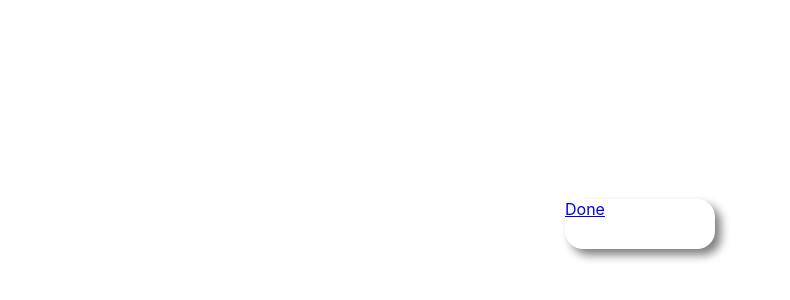
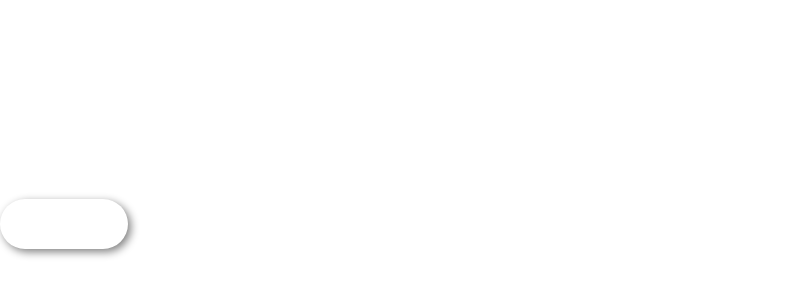
Before and after one commit to Harvin10/Personal-Website, a React (Create React App) app in the folder frontend/: page / in a window 1280 px wide. Shown: the part 176-476 px from the top of the page, without its empty margins (0-790 px from the left). Built offline with nearby package versions, Linux system fonts and the light colour scheme.

Commit message:
component login

```diff
--- a/frontend/src/App.css
+++ b/frontend/src/App.css
@@ -1,6 +1,6 @@
 .App {
   height: 100vh;
-  width: 100vw;
+  width: 10vw;
   display: flex;
   justify-content: center;
   align-items: center;
--- a/frontend/src/App.js
+++ b/frontend/src/App.js
@@ -1,10 +1,10 @@
-import Button from './components/Button/Button.js';
+import Input from './components/Input/Input.js';
 import './App.css';
 
 function App() {
   return (
     <div className="App">
-      <Button redirect="/home" name="Done" />
+      <Input type="text" />
     </div>
   );
 }
--- a/frontend/src/components/Button/Button.js
+++ b/frontend/src/components/Button/Button.js
@@ -12,7 +12,12 @@ function Button(props) {
 
     return (
         <Router>
-            <Link to={ props.redirect } className={ style.join(' ') } onClick={() => isClick ? setClick(false) : setClick(true) }>
+            <Link to={ props.redirect } className={ style.join(' ') } onClick={() => {
+                setClick(true);
+                setTimeout(() => {
+                    setClick(false);
+                }, 200) ;
+            }}>
                 { props.name }
             </Link>
 
--- a/frontend/src/components/Button/Button.module.css
+++ b/frontend/src/components/Button/Button.module.css
@@ -1,38 +1,76 @@
 .button {
+    /* display */
+    background-color: white;
+    display: flex;
+    justify-content: center;
+    align-items: center;
+    /* width/height */
     width: 150px;
     height: 50px;
+    /* padding/margin */
+
+    /* border */
     border: 0px;
-    border-radius: 18px;
-    -webkit-border-radius: 18px;
-    -moz-border-radius: 18px;
-    -ms-border-radius: 18px;
-    -o-border-radius: 18px;
+    border-radius: 50px;
+    -webkit-border-radius: 50px;
+    -moz-border-radius: 50px;
+    -ms-border-radius: 50px;
+    -o-border-radius: 50px;
     outline: none !important;
+    /* text */
+    text-decoration: none;
+    /* shadow */
+    box-shadow: 6px 6px 10px gray;
+    /* transition/animation */
     transition: 0.1s;
     -webkit-transition: 0.1s;
     -moz-transition: 0.1s;
     -ms-transition: 0.1s;
     -o-transition: 0.1s;
-
-    background-color: white;
-    box-shadow: 6px 6px 10px gray;
+    /* others */
 }
 
 .button:hover {
+    /* display */
     background-color: whitesmoke;
+    /* width/height */
+
+    /* padding/margin */
+
+    /* border */
+
+    /* text */
+
+    /* shadow */
+
+    /* transition/animation */
+
+    /* others */
 }
 
 .button_click {
+    /* display */
     background-color: whitesmoke;
+    /* width/height */
+
+    /* padding/margin */
+
+    /* border */
+
+    /* text */
+
+    /* shadow */
+    box-shadow: 3px 3px 8px gray;
+    /* transition/animation */
     transform: translate(3px, 3px);
     -webkit-transform: translate(3px, 3px);
     -moz-transform: translate(3px, 3px);
     -ms-transform: translate(3px, 3px);
     -o-transform: translate(3px, 3px);
-    box-shadow: 3px 3px 8px gray;
     transition: 0.1s;
     -webkit-transition: 0.1s;
     -moz-transition: 0.1s;
     -ms-transition: 0.1s;
     -o-transition: 0.1s;
+    /* others */
 }
--- /dev/null
+++ b/frontend/src/components/Input/Input.js
@@ -0,0 +1,10 @@
+import React from 'react';
+import Styles from './Input.module.css';
+
+function Input(props) {
+    return (
+        <input type={ props.type } className={ Styles.input }/>
+    );
+}
+
+export default Input;
--- /dev/null
+++ b/frontend/src/components/Input/Input.module.css
@@ -0,0 +1,23 @@
+.input {
+    /* display */
+
+    /* width/height */
+    width: 100%;
+    height: 50px;
+    /* padding/margin */
+    padding: 0 20px;
+    /* border */
+    border: 0px;
+    border-radius: 50px;
+    -webkit-border-radius: 50px;
+    -moz-border-radius: 50px;
+    -ms-border-radius: 50px;
+    -o-border-radius: 50px;
+    outline: none !important;
+    /* text */
+    font-size: 1.5rem;
+    /* shadow */
+    box-shadow: 3px 3px 8px gray;
+    /* transition/animation */
+    /* others */
+}
```
